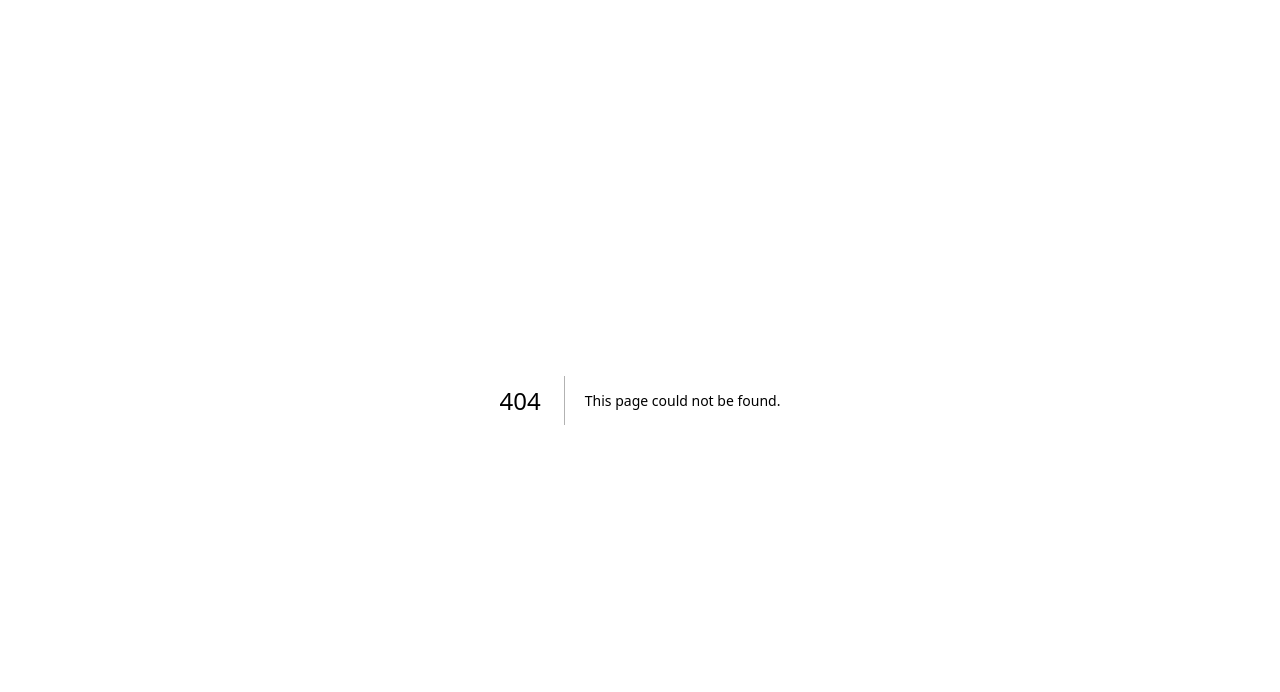
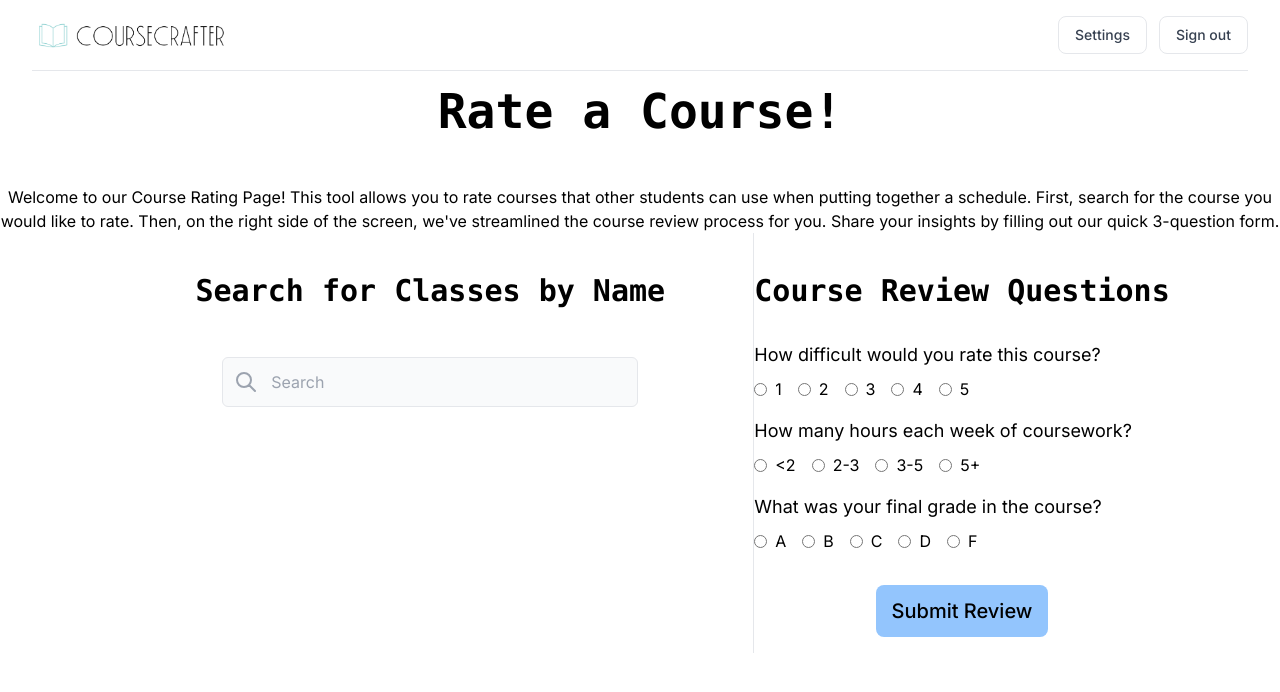
Before and after one commit to johnflanagan827/course-crafter-frontend, a Next.js app: page /rating in a window 1280 px wide. Before the commit this address had no page. Shown: the top 692 px of the page. Built offline with nearby package versions, Linux system fonts and the light colour scheme.

Commit message:
updated rating page

```diff
--- a/app/(site)/dashboard/page.tsx
+++ b/app/(site)/dashboard/page.tsx
@@ -43,14 +43,14 @@ export default function Dashboard() {
             <Header />
             <h1 className='text-5xl font-bold flex justify-center mb-4 mt-4' style={headingStyle}>Welcome to Course Crafter</h1>
             <p style={{ textAlign: 'center', marginTop: '50px' }}>
-                Course Crafter is the ultimate platform where students can effortlessly search for classes by name, receive personalized class recommendations, and efficiently devise a comprehensive four-year schedule plan. Dive in and simplify your academic journey today!
+                Course Crafter is the ultimate platform where students can effortlessly search for classes by name, receive personalized class ratings, and efficiently devise a comprehensive four-year schedule plan. Dive in and simplify your academic journey today!
             </p>
             <div style={{ display: 'flex', justifyContent: 'center', marginTop: '50px' }}>
                 <a href={`${FRONTEND_URL}/search`} className="block px-8 py-6 text-center text-black duration-150 font-medium bg-blue-300 rounded-lg hover:bg-blue-500 active:bg-blue-700 md:text-xl" style={{ margin: '0 20px' }}>
                     Search
                 </a>
-                <a href={`${FRONTEND_URL}/recommendation`} className="block px-8 py-6 text-black text-black duration-150 font-medium bg-blue-300 rounded-lg hover:bg-blue-500 active:bg-blue-700 md:text-xl" style={{ margin: '0 20px' }}>
-                    Course Recommendation
+                <a href={`${FRONTEND_URL}/rating`} className="block px-8 py-6 text-black text-black duration-150 font-medium bg-blue-300 rounded-lg hover:bg-blue-500 active:bg-blue-700 md:text-xl" style={{ margin: '0 20px' }}>
+                    Course Ratings
                 </a>
                 <a href={`${FRONTEND_URL}/planner`} className="block px-8 py-6 text-center text-black duration-150 font-medium bg-blue-300 rounded-lg hover:bg-blue-500 active:bg-blue-700 md:text-xl" style={{ margin: '0 20px' }}>
                     Schedule Planner
--- a/app/(site)/recommendation/page.tsx
+++ b/app/(site)/rating/page.tsx
@@ -5,16 +5,39 @@ import Header from '@/app/components/header';
 
 // Define the Search component
 export default function Search() {
+    const FRONTEND_URL = process.env.NEXT_PUBLIC_FRONTEND_URL;
     const BACKEND_URL = process.env.NEXT_PUBLIC_BACKEND_URL;
     // const token = localStorage.getItem('token');
     const [searchQuery, setSearchQuery] = useState('');
     const [classList, setClassList] = useState([]);
     const [errormsg, setErrormsg] = useState('');
     const [selectedCourse, setSelectedCourse] = useState<string | null>(null);
+    const [difficulty, setDifficulty] = useState<string | null>(null);
+    const [hoursOfWork, setHoursOfWork] = useState<string | null>(null);
+    const [grade, setGrade] = useState<string | null>(null);
+    const [submitMessage, setSubmitMessage] = useState<string>('');
 
-    useEffect(() => {
-        console.log(searchQuery);
-    }, [searchQuery])
+    const submit_rating = async () => {
+        const response = await fetch(`${BACKEND_URL}/api/rating`, {
+            method: 'POST',
+            headers: {
+                'Content-Type': 'application/json',
+            },
+            credentials: 'include',
+            body: JSON.stringify({ course: selectedCourse, difficulty: difficulty, hours: hoursOfWork, grade: grade }),
+        });
+
+        if (response.ok) {
+            const data = await response.json();
+            setErrormsg('');
+            localStorage.setItem('token', data.access_token);
+            setSubmitMessage('Review submitted successfully!');
+        } else {
+            const data = await response.json();
+            setErrormsg(data.msg);
+            setSubmitMessage('');
+        }
+    };
 
     // Function to fetch search results
     const fetchSearch = async () => {
@@ -37,11 +60,26 @@ export default function Search() {
         }
     }
 
+
     const handleCourseClick = (course: string) => {
-        console.log('Selected Course:', course);
         setSelectedCourse(course);
+        setSubmitMessage('');
     };
-    // Styles for heading
+    const handleDifficultyChange = (e: React.ChangeEvent<HTMLInputElement>) => {
+        setDifficulty(e.target.value);
+        setSubmitMessage('');
+    };
+
+    const handleHoursOfWorkChange = (e: React.ChangeEvent<HTMLInputElement>) => {
+        setHoursOfWork(e.target.value);
+        setSubmitMessage('');
+    };
+
+    const handleGradeChange = (e: React.ChangeEvent<HTMLInputElement>) => {
+        setGrade(e.target.value);
+        setSubmitMessage('');
+    };
+
     const headingStyle: React.CSSProperties = {
         fontFamily: 'Monaco',
     };
@@ -49,9 +87,9 @@ export default function Search() {
     return (
         <div>
             <Header />
-            <h1 className='text-5xl font-bold flex justify-center mb-4 mt-4' style={headingStyle}>Recommend a Course!</h1>
+            <h1 className='text-5xl font-bold flex justify-center mb-4 mt-4' style={headingStyle}>Rate a Course!</h1>
             <p style={{ textAlign: 'center', marginTop: '50px' }}>
-                Welcome to our Course Recommendation Page! This tool allows you to make course recommendations that other students can use in the Schedule Planner. First, search for the course you would like to recommend. Then, on the right side of the screen, we've streamlined the course review process for you. Share your insights by filling out our quick 3-question form.
+                Welcome to our Course Rating Page! This tool allows you to rate courses that other students can use when putting together a schedule. First, search for the course you would like to rate. Then, on the right side of the screen, we've streamlined the course review process for you. Share your insights by filling out our quick 3-question form.
             </p>
             <div className="flex justify-center">
                 <div className="w-1/2 p-6">
@@ -89,7 +127,7 @@ export default function Search() {
                 </div>
                 <div className="w-1 border-r"></div>
                 <div className="mb-4">
-                    <h3 className='text-3xl font-bold flex justify-center mb-4 mt-4' style={headingStyle}>
+                    <h3 className='text-3xl font-bold flex justify-center mb-8 mt-10' style={headingStyle}>
                         Course Review Questions
                     </h3>
                     {selectedCourse && (
@@ -106,7 +144,7 @@ export default function Search() {
                                         type="radio"
                                         name="difficulty"
                                         value={rating}
-                                        onChange={(e) => console.log(e.target.value)}
+                                        onChange={handleDifficultyChange}
                                         className="mr-2"
                                     />
                                     {rating}
@@ -115,15 +153,15 @@ export default function Search() {
                         </div>
                     </div>
                     <div className="mb-4">
-                        <label className="block text-lg mb-2">How many hours of work were assigned each week?</label>
+                        <label className="block text-lg mb-2">How many hours each week of coursework?</label>
                         <div className="flex space-x-4">
-                            {['<1', '1-2', '3-4', '4+'].map((rating) => (
+                            {['<2', '2-3', '3-5', '5+'].map((rating) => (
                                 <label key={rating} className="flex items-center">
                                     <input
                                         type="radio"
                                         name="hoursOfWork"
                                         value={rating}
-                                        onChange={(e) => console.log(e.target.value)}
+                                        onChange={handleHoursOfWorkChange}
                                         className="mr-2"
                                     />
                                     {rating}
@@ -131,8 +169,8 @@ export default function Search() {
                             ))}
                         </div>
                     </div>
-                    <div className="mb-4">
-                        <label className="block text-lg mb-2">What was your grade in the course?</label>
+                    <div className="mb-8">
+                        <label className="block text-lg mb-2">What was your final grade in the course?</label>
                         <div className="flex space-x-4">
                             {['A', 'B', 'C', 'D', 'F'].map((rating) => (
                                 <label key={rating} className="flex items-center">
@@ -140,7 +178,7 @@ export default function Search() {
                                         type="radio"
                                         name="grade"
                                         value={rating}
-                                        onChange={(e) => console.log(e.target.value)}
+                                        onChange={handleGradeChange}
                                         className="mr-2"
                                     />
                                     {rating}
@@ -148,8 +186,19 @@ export default function Search() {
                             ))}
                         </div>
                     </div>
+                    <div className="flex flex-col items-center">
+                        <a
+                            className="block px-4 py-3 text-black duration-150 font-medium bg-blue-300 rounded-lg hover:bg-blue-500 active:bg-blue-700 md:text-xl"
+                            style={{ margin: '0 20px', textDecoration: 'none' }}
+                            onClick={submit_rating}
+                        >
+                            Submit Review
+                        </a>
+                        {submitMessage && (
+                            <div className="text-green-500 text-lg mt-2">{submitMessage}</div>
+                        )}
+                    </div>
                 </div>
-
             </div>
         </div>
     );
```
